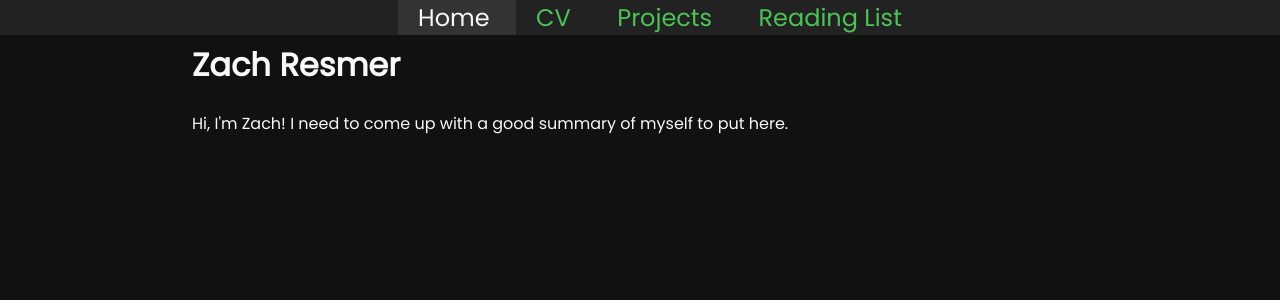
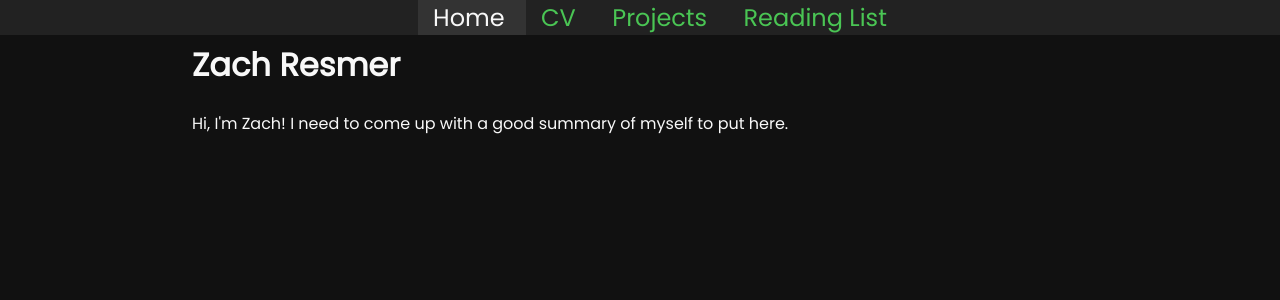
Before and after one commit to zacharesmer/zacharesmer.github.io, a Jekyll site: the page built from index.html, in a window 1280 px wide. Shown: the top 300 px of the page. Built offline with Jekyll 4.4.1, drawn with Linux system fonts in a browser that asks for light colours.

Commit message:
reduce padding on nav elements

```diff
--- a/_sass/main.scss
+++ b/_sass/main.scss
@@ -52,7 +52,7 @@ nav {
     li {
       display: inline;
       a {
-        padding: 10px 20px 10px 20px;
+        padding: 10px 15px 10px 15px;
         text-decoration: none;
       }
     }
```
